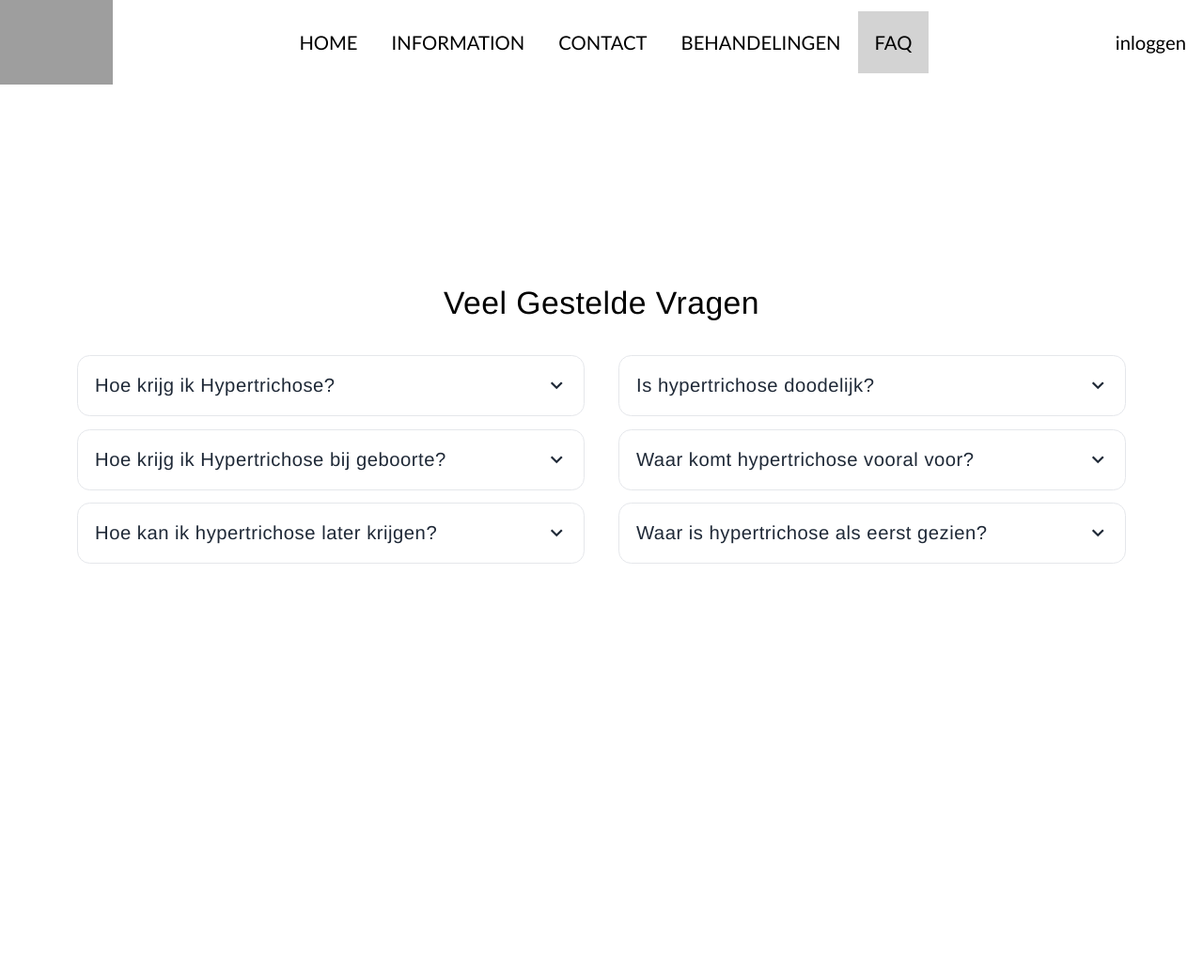
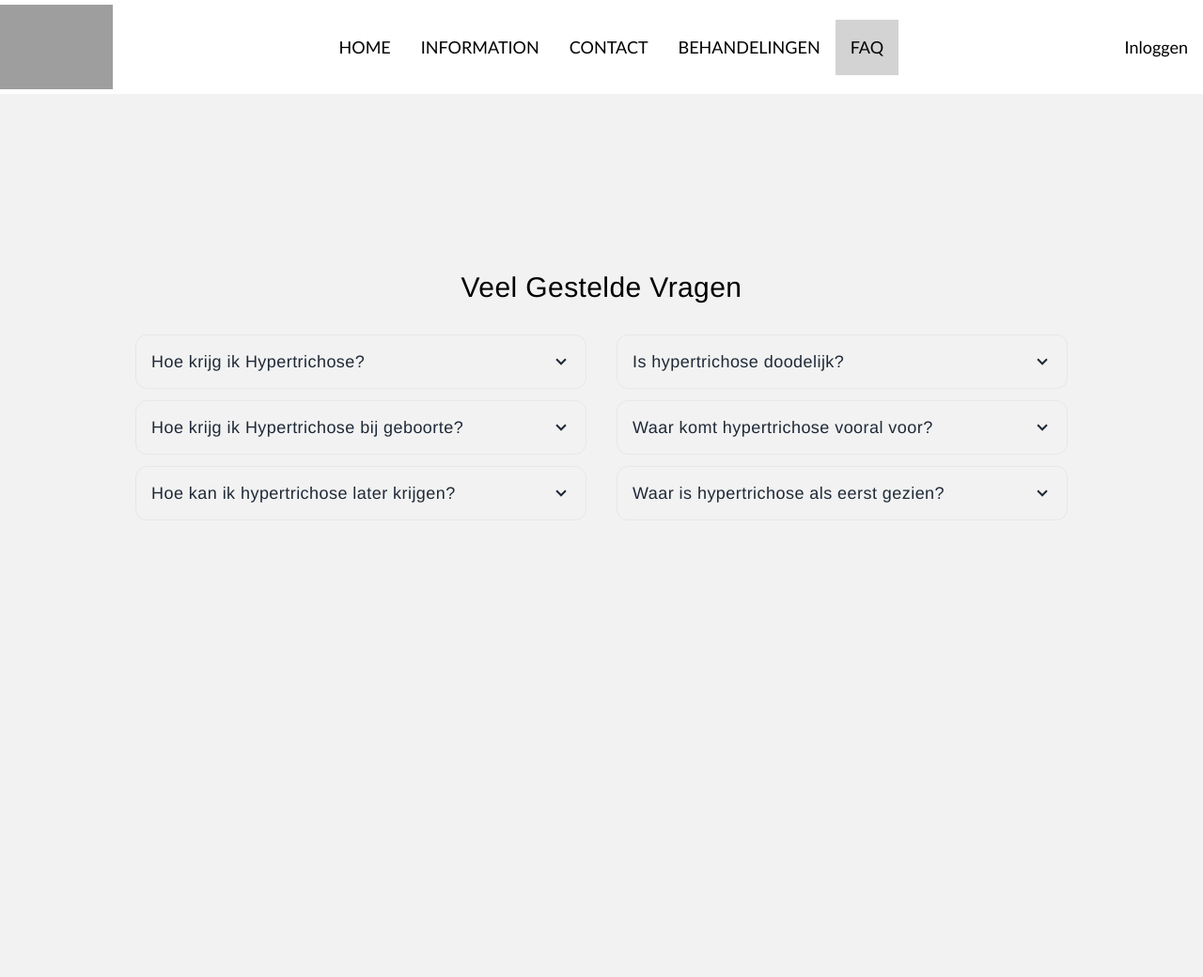
Before and after one commit to WoutervanderRolBrouwer/Hypertrichose, a PHP site: page /FAQ/FAQ.php in a window 1280 px wide. Shown: the top 1040 px of the page at 94% size. After the commit the page ends 535 px from the top, so only its background shows below. Run offline with PHP 8.4, Linux system fonts and the light colour scheme; some libraries are stand-ins or nearby versions; grey boxes are pictures that could not be loaded.

Commit message:
nogmeer tweaks aan de navbar

```diff
--- a/FAQ/FAQ.php
+++ b/FAQ/FAQ.php
@@ -29,7 +29,7 @@
                     <li><a class="FAQ active" href="FAQ/FAQ.php">FAQ</a></li>
                 </ul>
                 <ul class="login">
-                <li class="login"><a class="form" href="../form/form.php">inloggen</a></li>
+                <li class="login"><a class="form" href="../form/form.php">Inloggen</a></li>
 
             </ul>
         </nav>
--- a/Form/Form.php
+++ b/Form/Form.php
@@ -18,7 +18,7 @@
                     <li><a class="information" href="../infopage/information.php">INFORMATION</a></li>
                     <li><a class="contact" href="../contact/contact.php">CONTACT</a></li>
                     <li><a class="behandelingen" href="../behandelingen/behandeling.php">BEHANDELINGEN</a></li>
-                    <li><a class="FAQ active" href="FAQ/FAQ.php">FAQ</a></li>
+                    <li><a class="FAQ" href="../FAQ/FAQ.php">FAQ</a></li>
                 </ul>
                 <ul class="login">
                 <li class="login"><a class="form active" href="../form/form.php">inloggen</a></li>
--- a/Form/Register.php
+++ b/Form/Register.php
@@ -17,7 +17,7 @@
                     <li><a class="information" href="../infopage/information.php">INFORMATION</a></li>
                     <li><a class="contact" href="../contact/contact.php">CONTACT</a></li>
                     <li><a class="behandelingen" href="../behandelingen/behandelingen.php">BEHANDELINGEN</a></li>
-                    <li><a class="FAQ active" href="FAQ/FAQ.php">FAQ</a></li>
+                    <li><a class="FAQ " href="../FAQ/FAQ.php">FAQ</a></li>
                 </ul>
                 <ul class="login">
                 <li class="login"><a class="form active" href="../form/form.php">inloggen</a></li>
--- a/css/main.css
+++ b/css/main.css
@@ -3,7 +3,7 @@ body {
   width: 100%;
   height: 100%;
   margin: 0;
-  font-size: 18px;
+  font-size: 16px;
 }
 
 .container {
--- a/css/style.css
+++ b/css/style.css
@@ -4,6 +4,7 @@ header nav {
   background-color: #fff;
   z-index: 3;
   align-items: center;
+  height: 100px;
 }
 header nav ul {
   display: flex;
@@ -46,6 +47,10 @@ img.logo {
 
 .hamburger-menu {
   flex: 1;
+}
+
+body {
+  background-color: #f2f2f2;
 }
 
 h1,
--- a/scss/_navbar.scss
+++ b/scss/_navbar.scss
@@ -5,6 +5,7 @@ header {
     background-color: #fff;
     z-index: 3;
     align-items: center;
+    height: 100px;
 
     ul {
       display: flex;
--- a/scss/style.scss
+++ b/scss/style.scss
@@ -6,6 +6,9 @@ img.logo {
 
 .hamburger-menu {
   flex: 1;
+}
+body {
+  background-color: #f2f2f2;
 }
 
 h1,
```
Also changed, not shown: 1 other file.
